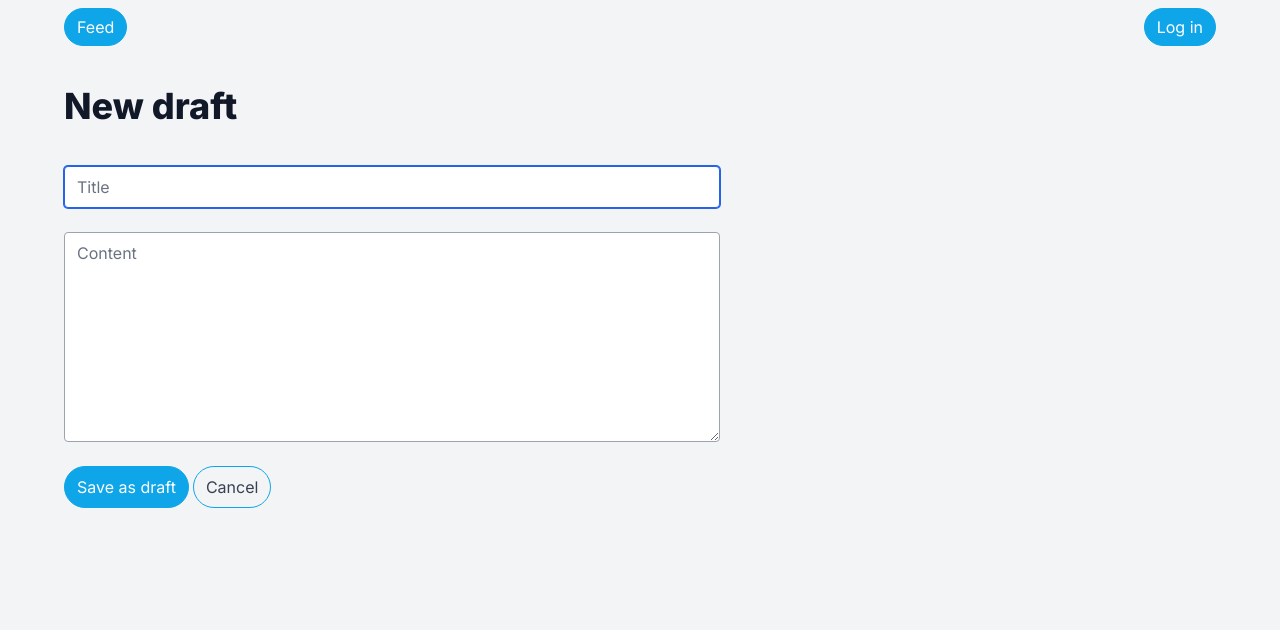
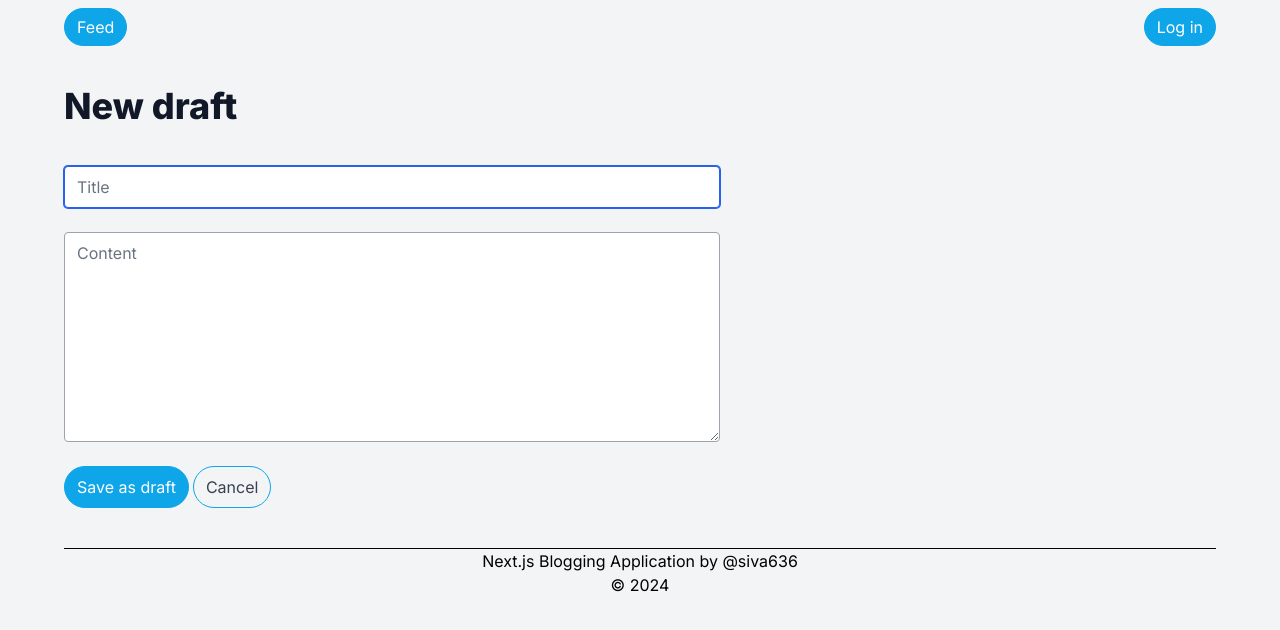
Before and after one commit to siva636/nextjs-blog, a Next.js app: page /create in a window 1280 px wide. Shown: the top 630 px of the page. Built offline with nearby package versions, Linux system fonts and the light colour scheme; no server answers.

Commit message:
Footer created

```diff
--- a/app/layout.tsx
+++ b/app/layout.tsx
@@ -21,7 +21,19 @@ export default function RootLayout({
       <body className={`${inter.className} bg-gray-100`}>
         <HeaderWrap />
         {children}
+        <Footer />
       </body>
     </html>
   );
 }
+
+function Footer() {
+  return (
+    <div className='my-10 border-t border-black'>
+      <div className='text-center'>
+        Next.js Blogging Application by @siva636
+      </div>
+      <div className='text-center'>&copy; 2024</div>
+    </div>
+  );
+}
```
